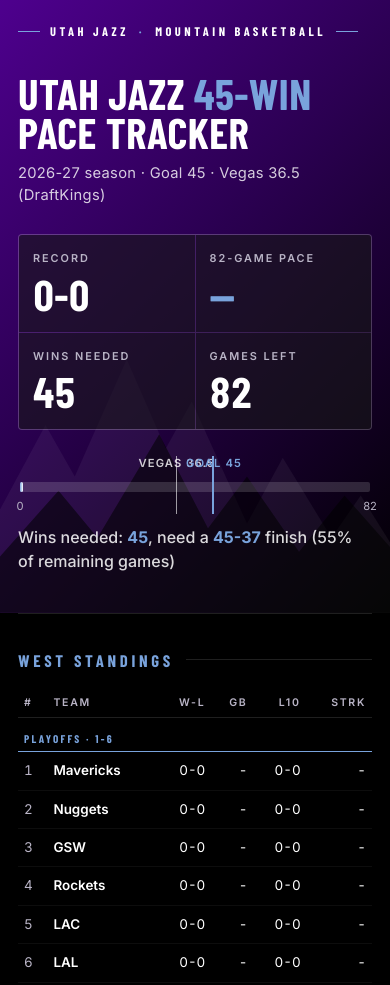
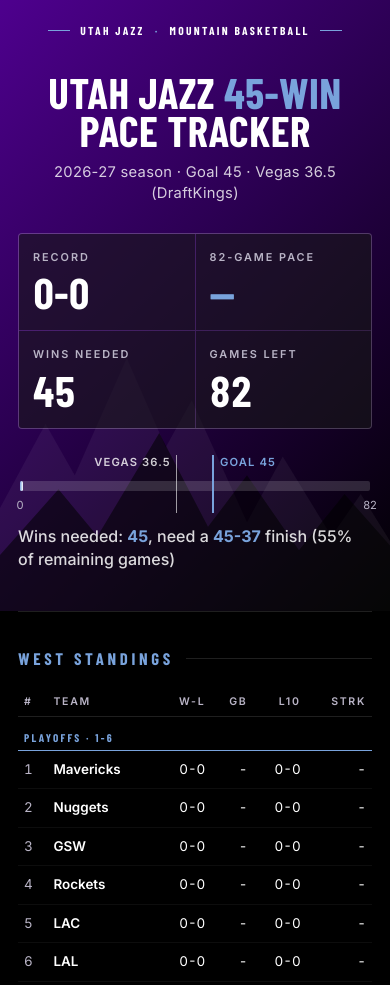
Before and after one commit to noahfrancis23/jazz-45-tracker, a plain HTML site: page index.html in a window 390 px wide. Shown: the top 985 px of the page. Drawn offline with nearby package versions, Linux system fonts and the light colour scheme; a web font is replaced by a local one.

Commit message:
Fix mobile header centering and overlapping meter labels

```diff
--- a/index.html
+++ b/index.html
@@ -21,9 +21,9 @@
 .hero{position:relative;overflow:hidden;background:linear-gradient(135deg,var(--mp) 0%,var(--mpd) 45%,var(--mb) 100%);padding:22px 0 40px}
 .hero svg.mtn{position:absolute;left:0;right:0;bottom:0;width:100%;height:46%;pointer-events:none}
 .hero .wrap{position:relative}
-.wm{display:flex;align-items:center;gap:10px;font-weight:700;letter-spacing:.28em;font-size:.78rem;color:var(--w);margin-bottom:34px}
+.wm{display:flex;align-items:center;justify-content:center;text-align:center;gap:10px;font-weight:700;letter-spacing:.28em;font-size:.78rem;color:var(--w);margin-bottom:34px}
 .wm i{width:22px;height:1px;background:var(--sky)}.wm b{color:var(--sky);font-weight:700}
-.hero h1{margin:0;font-weight:800;font-size:clamp(2.6rem,11vw,5.6rem);line-height:.9;letter-spacing:.01em}.hero h1 span{color:var(--sky)}
+.hero h1{margin:0;text-align:center;font-weight:800;font-size:clamp(2.6rem,11vw,5.6rem);line-height:.9;letter-spacing:.01em}.hero h1 span{color:var(--sky)}
 .sub{color:#ffffffcc;margin:12px 0 28px;font-size:.92rem;letter-spacing:.02em}
 .board{display:grid;grid-template-columns:repeat(2,1fr);gap:1px;background:var(--line);border:1px solid var(--line);border-radius:4px;overflow:hidden}
 .cell{background:#0000008c;padding:16px 14px}
@@ -80,6 +80,8 @@
 .stand tr.zone td{padding:14px 6px 6px;border-bottom:1px solid;font:700 .7rem "Barlow Condensed",sans-serif;letter-spacing:.2em;text-transform:uppercase;text-align:left}
 .zone.po td{color:var(--sky);border-color:var(--sky)}.zone.pi td{color:#B48AE6;border-color:#B48AE6}.zone.lo td{color:var(--mute);border-color:#ffffff33}
 .snote{font-size:.8rem;color:var(--mute);margin:10px 0 0}
+.hero .sub{text-align:center}.wm{letter-spacing:.2em;font-size:.72rem}
+.mk span{transform:translateX(calc(-100% - 6px))}.mk.goal span{transform:translateX(6px)}
 </style></head><body>
 <div id="demo" class="demo" hidden>⚠ DEMO DATA: FAKE RESULTS FOR TESTING ONLY ⚠</div>
 <header class="hero"><svg class="mtn" viewBox="0 0 1200 300" preserveAspectRatio="none" aria-hidden="true"><path d="M0 300V190l140-90 90 55 160-125 120 95 80-50 170 130 110-70 150 85 90-45 90 50v165z" fill="#ffffff" opacity=".05"/><path d="M0 300V240l180-70 120 50 190-110 150 100 120-55 160 80 140-60 140 55v70z" fill="#000" opacity=".55"/></svg>
```
